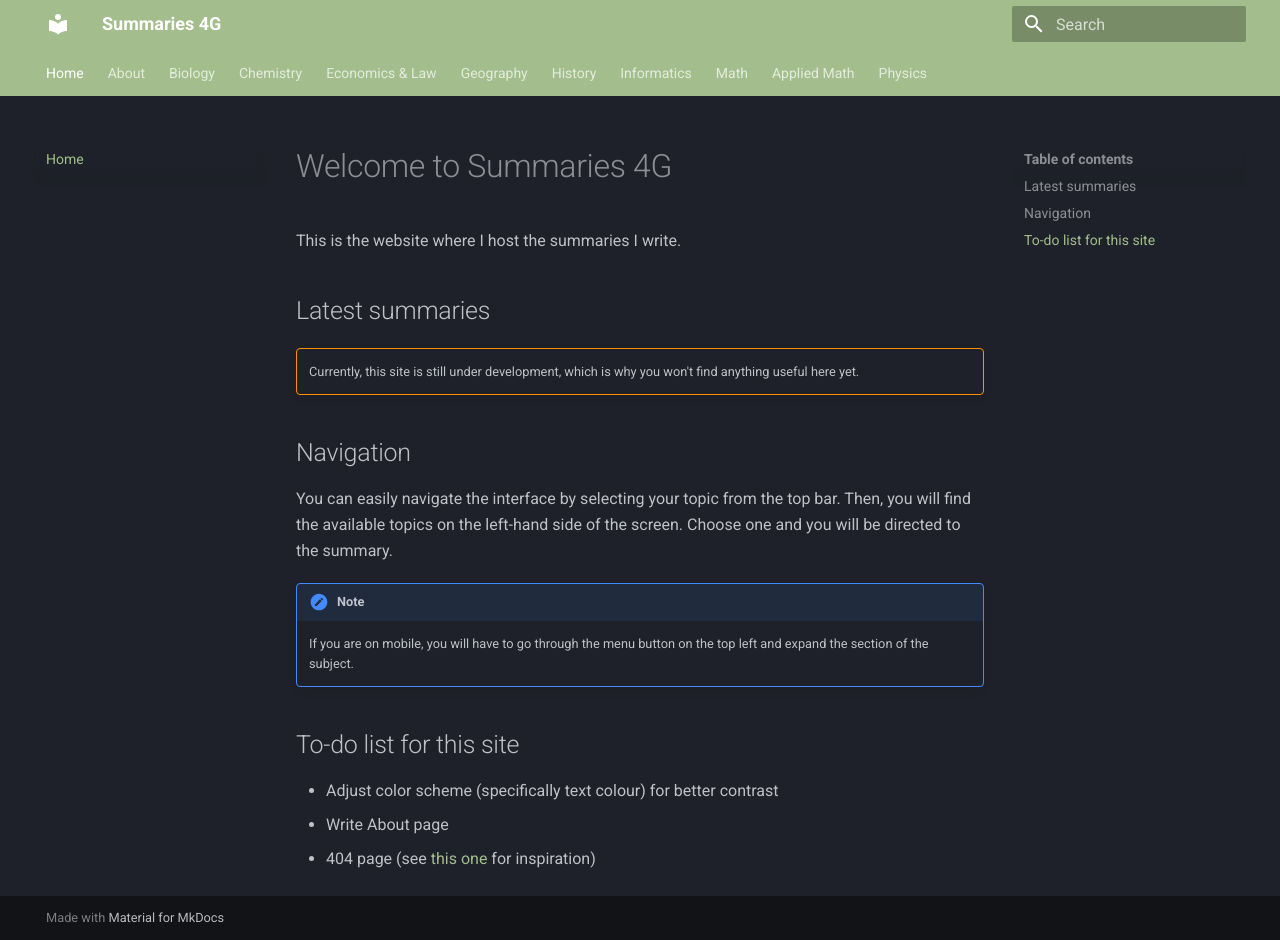
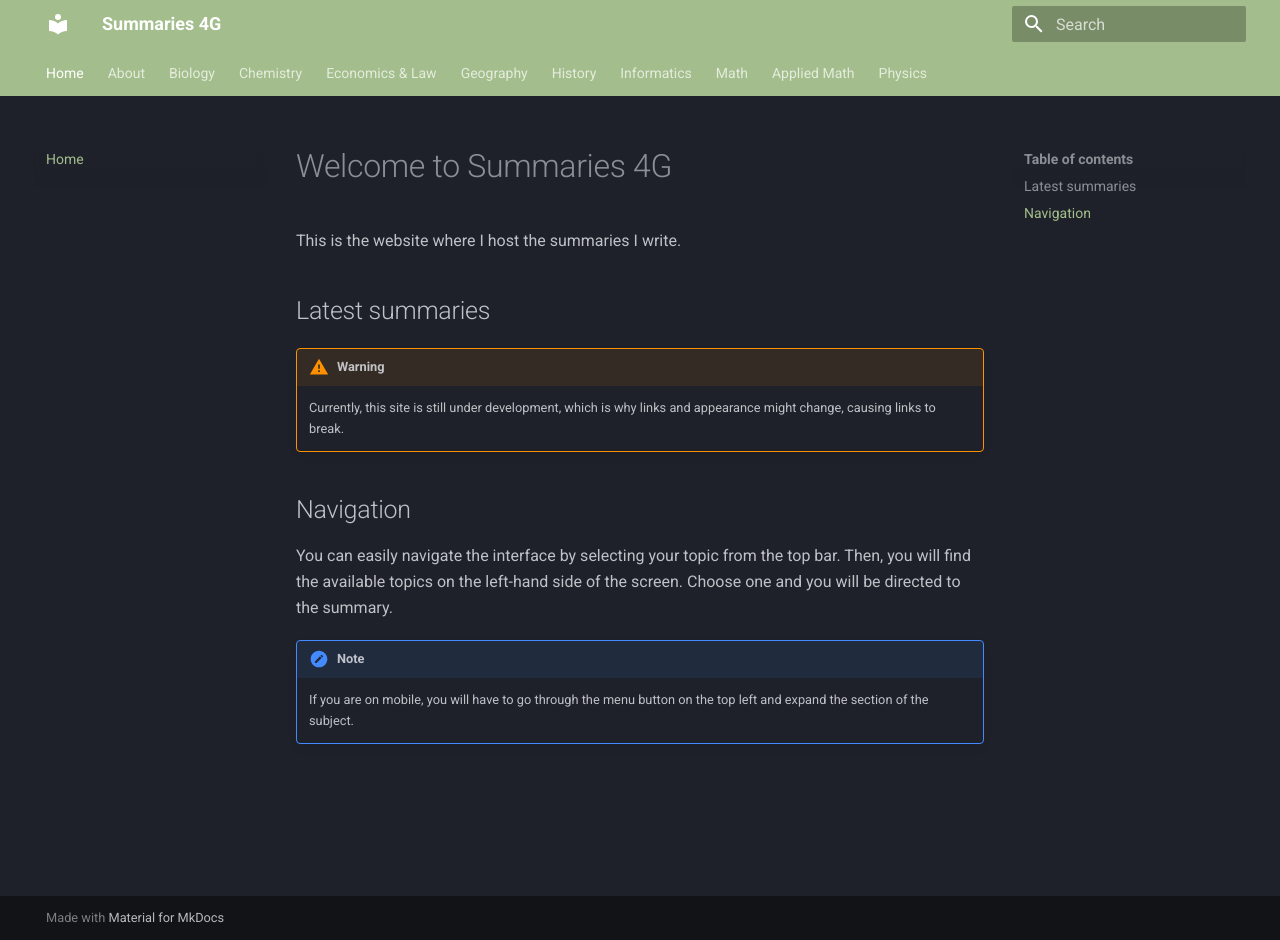
Before and after one commit to VSparl/summary-site, an MkDocs documentation site: the page built from docs/index.md, in a window 1280 px wide and 940 px high. Built offline with MkDocs 1.6.1 and Material for MkDocs 9.7.7, drawn with Linux system fonts in a browser that asks for light colours.

```diff
--- a/docs/index.md
+++ b/docs/index.md
@@ -4,18 +4,14 @@ This is the website where I host the summaries I write.
 
 ## Latest summaries
 
-!!! warning ""
-    Currently, this site is still under development, which is why you won't find anything useful here yet.
+<!--prettier-ignore-->
+!!! warning
+    Currently, this site is still under development, which is why links and appearance might change, causing links to break.
 
 ## Navigation
 
 You can easily navigate the interface by selecting your topic from the top bar. Then, you will find the available topics on the left-hand side of the screen. Choose one and you will be directed to the summary.
 
+<!--prettier-ignore-->
 !!! note
     If you are on mobile, you will have to go through the menu button on the top left and expand the section of the subject.
-
-## To-do list for this site
-
-- Adjust color scheme (specifically text colour) for better contrast
-- Write About page
-- 404 page (see [this one](https://www.wayside.studio/404) for inspiration)
```
Also changed, not shown: docs/todo.md (added, +5 -0 lines).
